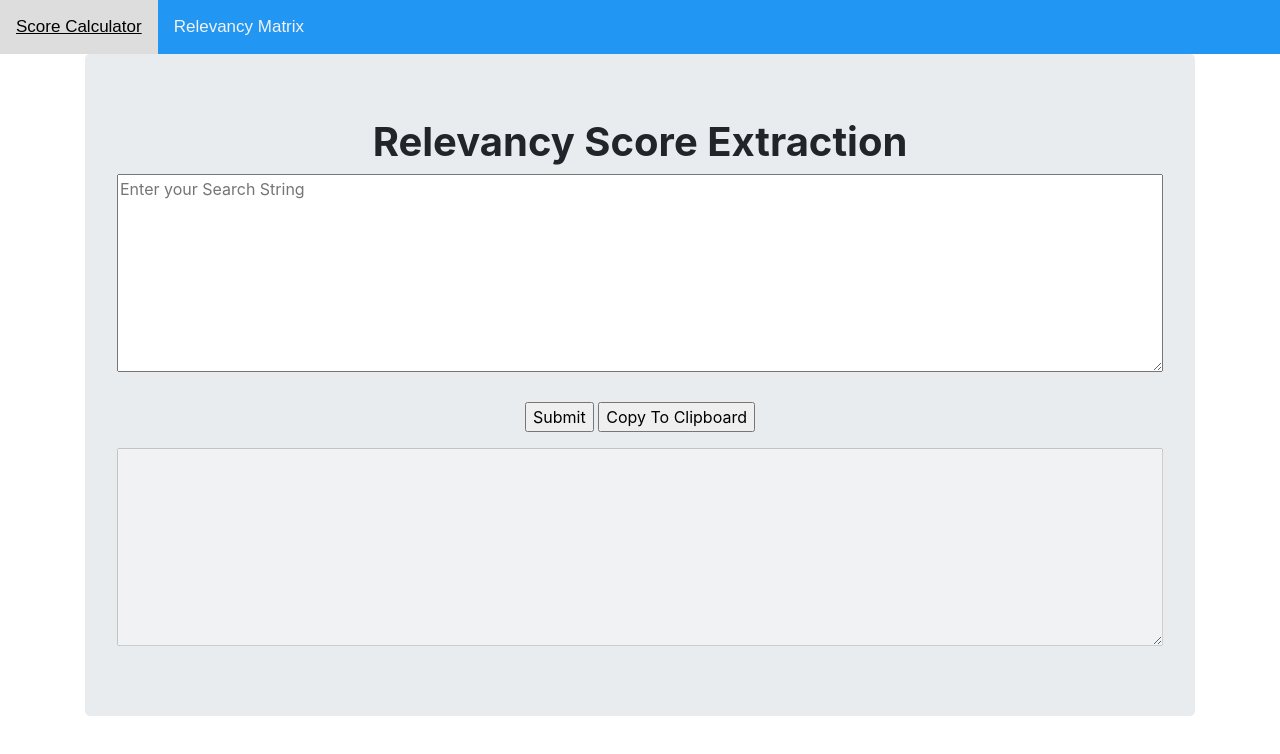
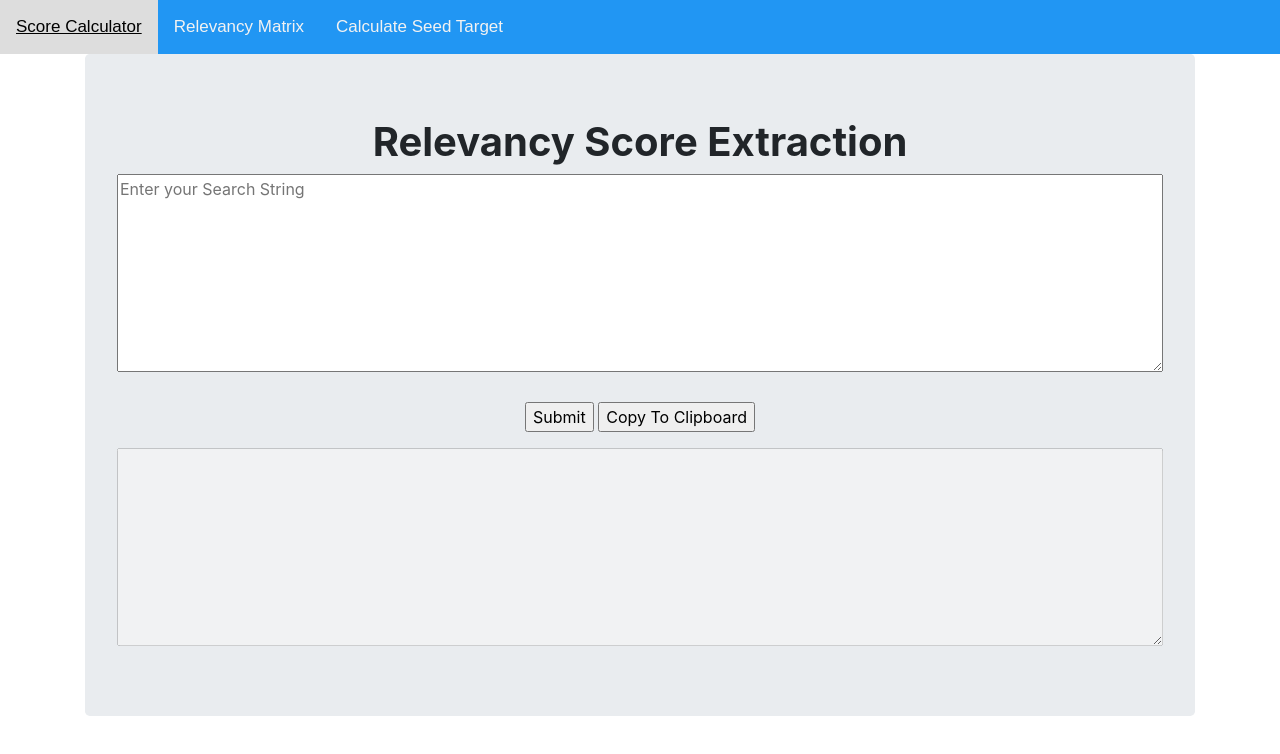
Before and after one commit to MeetAmritpalSingh/MeetAmritpalSingh.github.io, a plain HTML site: page RelevancyScore1to100.html in a window 1280 px wide. Drawn offline with nearby package versions, Linux system fonts and the light colour scheme.

Commit message:
Update RelevancyScore1to100.html

```diff
--- a/RelevancyScore1to100.html
+++ b/RelevancyScore1to100.html
@@ -10,6 +10,7 @@
 	<div class="topnav">
 	  <a href="index.html">Score Calculator</a>
 	  <a href="RelevancyMatrixScript.html">Relevancy Matrix</a>
+	  <a href="GoalCalculator.html">Calculate Seed Target</a>
 	</div>
     <div class="container" margin="auto" align="center">
       <div class="jumbotron">
```
